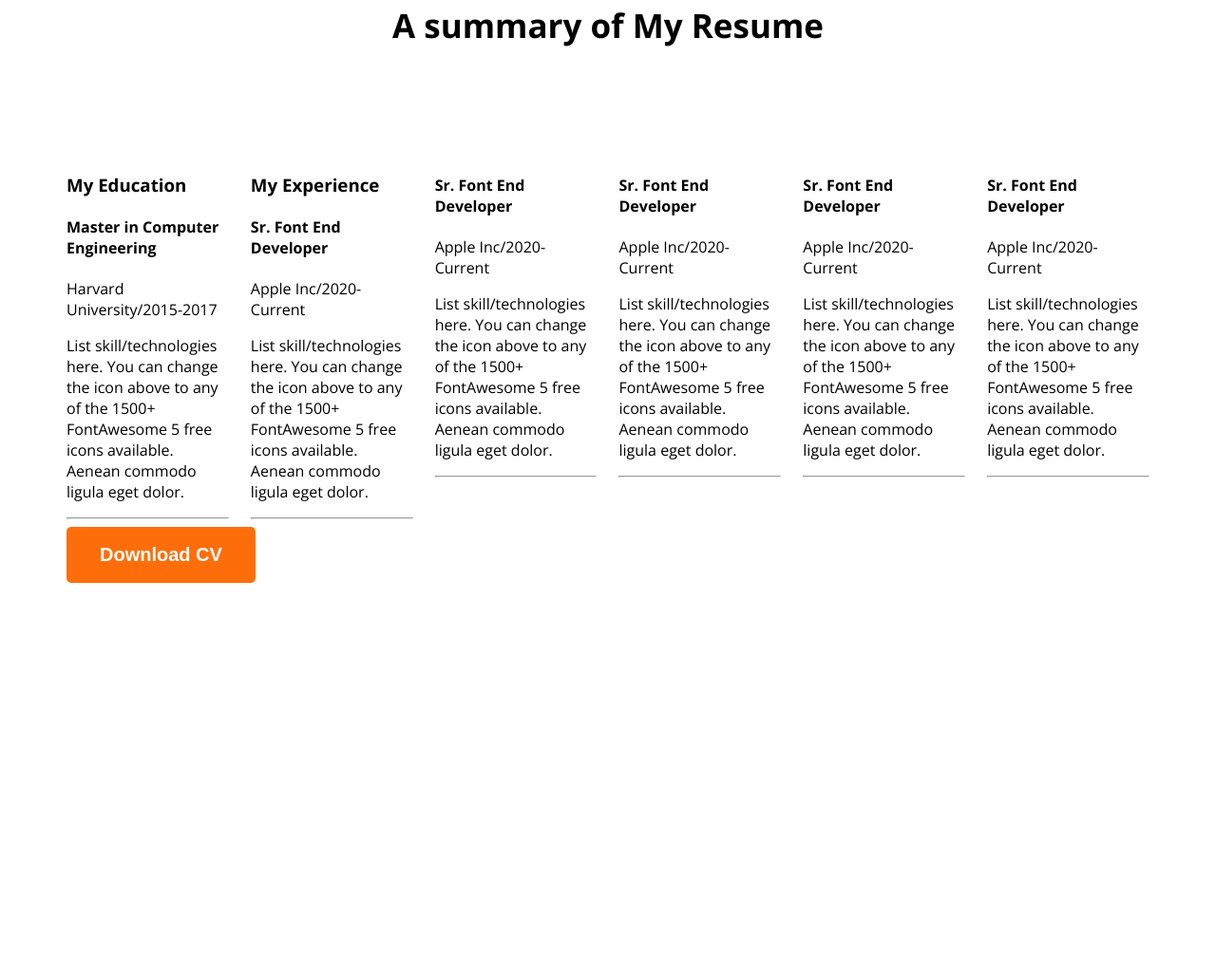
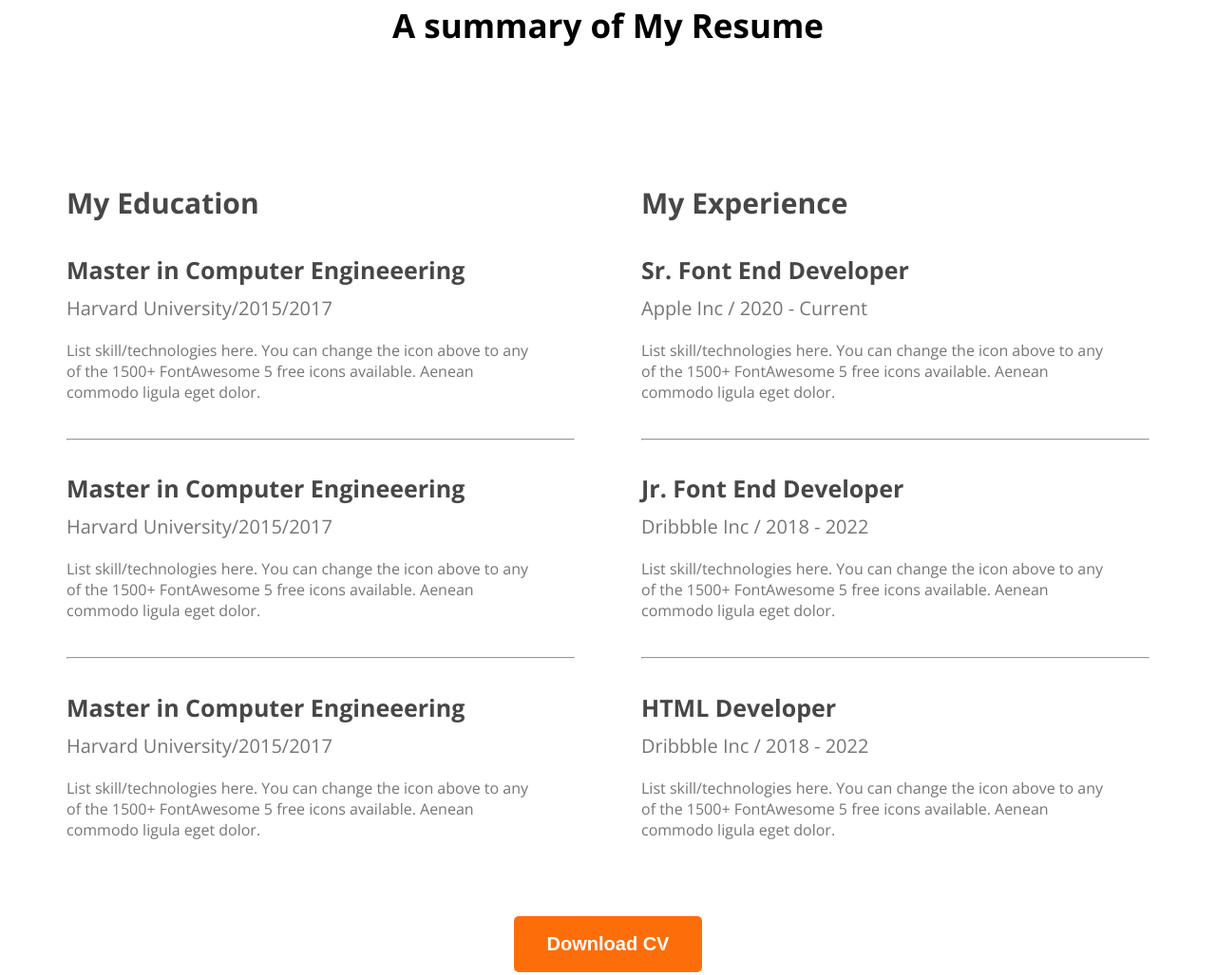
Before and after one commit to anayet71/web-dev-portfolio, a plain HTML site: page index.html in a window 1280 px wide. Shown: the part 2463-3490 px from the top of the page at 95% size. Before the commit the page ends 3085 px from the top, so only its background shows below. Drawn offline with nearby package versions, Linux system fonts and the light colour scheme.

Commit message:
Footer Added

```diff
--- a/index.html
+++ b/index.html
@@ -28,7 +28,7 @@
                 <h1 class="banner-title">Mohd Anayet</h1>
                 <p class="banner-description">Shot what able cold new see hold.Friendly as an betrayed formerly he. Morning because as to society behaved moments.
                 </p>
-                <button class="primary-button">Download CV</button>
+                <button class="primary-button"> Download CV</button>
                 <button class="primary-button">Contact me</button>
             </div>
             <img class="banner-pic" src="images/hardy.png" alt="">
@@ -109,71 +109,90 @@
             </div>
          </div>
          <!-- Resume -->
-          <div class="resume">
-            <h3 class="section-title">A summary of My Resume</h3>
-            <div class="education">
-                <div class="study">
-                    <h3 class="study-title">My Education</h3>
-                    <h4 class="program-name">Master in Computer Engineering</h4>
-                    <p class="passing-year">Harvard University/2015-2017</p>
-                    <p class="study-details">
-                        List skill/technologies here. You can change the icon above
-                        to any of the 1500+ FontAwesome 5 free icons available. Aenean commodo ligula eget dolor.
-                    </p>
-                    <hr>
+         <h2 class="section-title">A summary of My Resume</h2>
+        <div class="resume-container">
+
+            <div class="resume-column">
+                <h3 class="resume-column-title">My Education</h3>
+                <div class="experience">
+                    <h4 class="experience-title">Master in Computer Engineeering</h4>
+                    <p class="experience-subtitle">Harvard University/2015/2017</p>
+                    <div class="experience-description">List    skill/technologies here. You can change the icon above
+                        to any of the 1500+ FontAwesome 5 free icons available. Aenean commodo ligula eget dolor.</div>
+
                 </div>
-                <div class="study">
-                    <h3 class="study-title">My Experience</h3>
-                    <h4 class="program-name">Sr. Font End Developer</h4>
-                    <p class="passing-year">Apple Inc/2020-Current</p>
-                    <p class="study-details">
-                        List skill/technologies here. You can change the icon above
-                        to any of the 1500+ FontAwesome 5 free icons available. Aenean commodo ligula eget dolor.
-                    </p>
-                    <hr>
+                <hr>
+                <div class="experience">
+                    <h4 class="experience-title">Master in Computer Engineeering</h4>
+                    <p class="experience-subtitle">Harvard University/2015/2017</p>
+                    <div class="experience-description">List    skill/technologies here. You can change the icon above
+                        to any of the 1500+ FontAwesome 5 free icons available. Aenean commodo ligula eget dolor.</div>
                 </div>
-                <div class="study">
-                    <h4 class="program-name">Sr. Font End Developer</h4>
-                    <p class="passing-year">Apple Inc/2020-Current</p>
-                    <p class="study-details">
-                        List skill/technologies here. You can change the icon above
-                        to any of the 1500+ FontAwesome 5 free icons available. Aenean commodo ligula eget dolor.
-                    </p>
-                    <hr>
-                </div>
-                <div class="study">
-                    <h4 class="program-name">Sr. Font End Developer</h4>
-                    <p class="passing-year">Apple Inc/2020-Current</p>
-                    <p class="study-details">
-                        List skill/technologies here. You can change the icon above
-                        to any of the 1500+ FontAwesome 5 free icons available. Aenean commodo ligula eget dolor.
-                    </p>
-                    <hr>
-                </div>
-                <div class="study">
-                    <h4 class="program-name">Sr. Font End Developer</h4>
-                    <p class="passing-year">Apple Inc/2020-Current</p>
-                    <p class="study-details">
-                        List skill/technologies here. You can change the icon above
-                        to any of the 1500+ FontAwesome 5 free icons available. Aenean commodo ligula eget dolor.
-                    </p>
-                    <hr>
-                </div>
-                <div class="study">
-                    <h4 class="program-name">Sr. Font End Developer</h4>
-                    <p class="passing-year">Apple Inc/2020-Current</p>
-                    <p class="study-details">
-                        List skill/technologies here. You can change the icon above
-                        to any of the 1500+ FontAwesome 5 free icons available. Aenean commodo ligula eget dolor.
-                        </p>
-                        <hr>
+                <hr>
+                <div class="experience">
+                    <h4 class="experience-title">Master in Computer Engineeering</h4>
+                    <p class="experience-subtitle">Harvard University/2015/2017</p>
+                    <div class="experience-description">List    skill/technologies here. You can change the icon above
+                        to any of the 1500+ FontAwesome 5 free icons available. Aenean commodo ligula eget dolor.</div>
                 </div>
             </div>
-            <button class="primary-button">Download CV</button>
-          </div>
+            <div class="resume-column">
+                <h3 class="resume-column-title">My Experience</h3>
+                <div class="experience">
+                    <h4 class="experience-title">Sr. Font End Developer</h4>
+                    <p class="experience-subtitle">Apple Inc / 2020 - Current</p>
+                    <div class="experience-description">List skill/technologies here. You can change the icon above
+                        to any of the 1500+ FontAwesome 5 free icons available. Aenean commodo ligula eget dolor.</div>
+                </div>
+                <hr>
+                <div class="experience">
+                    <h4 class="experience-title">Jr. Font End Developer</h4>
+                    <p class="experience-subtitle">Dribbble Inc / 2018 - 2022</p>
+                    <div class="experience-description">List skill/technologies here. You can change the icon above
+                        to any of the 1500+ FontAwesome 5 free icons available. Aenean commodo ligula eget dolor.</div>
+                </div>
+                <hr>
+                <div class="experience">
+                    <h4 class="experience-title">HTML Developer</h4>
+                    <p class="experience-subtitle">Dribbble Inc / 2018 - 2022</p>
+                    <div class="experience-description">List skill/technologies here. You can change the icon above
+                        to any of the 1500+ FontAwesome 5 free icons available. Aenean commodo ligula eget dolor.</div>
+                </div>
+            </div>
+        </div>
+        <div class="resume-btn">
+            <button class="primary-button-2">Download CV</button>
+        </div>
     </main>
     <footer>
+        <div class="info">
+            <div class="connect">
+                <div class="info-section-title">Lets Connect</div>
+                <div class="section-details">
+                    Please fill out the form on this section to contact with me or call between 9:00 A.M and 8.00 P.M ET, Monday through Friday.
+                </div>
+                <div class="info-social">
+                    <img src="images/icons/facebook.png" alt="">
+                    <img src="images/icons/twitter.png" alt="">
+                    <img src="images/icons/insta.png" alt="">
+                </div>
+            </div>
+            <div class="message">
+                <div class="info-section-title">Let's Message me</div>
+                <div class="message-details">
 
+                    <form action="">
+                        <input type="text" placeholder="Your name">
+                        <input type="text" placeholder="Your Email">
+                        <textarea name="" id="" cols="30" rows="10"  placeholder="Message"></textarea>
+                        <button class="primary-button">
+                            Submit
+                        </button>
+                    </form>
+                </div>
+
+            </div>
+        </div>
     </footer>
 </body>
 
--- a/style/portfolio.css
+++ b/style/portfolio.css
@@ -161,3 +161,98 @@ main{
     margin-top: 113px;
     gap: 23px;
 }
+
+/* Resume section */
+.resume-container{
+    display: flex;
+    gap: 70px;
+    margin-top: 113px;
+}
+
+.resume-column-title{
+    font-size: 30px;
+    font-weight: bold;
+    margin-bottom: 30px;
+    color: #474747;
+}
+.resume-column{
+    text-align: left;
+}
+.experience{
+
+    padding-right: 47px;
+    padding-bottom: 30px;
+}
+.experience-title{
+    font-size: 25px;
+    margin-bottom: 10px;
+    color: #474747;
+
+}
+.experience-subtitle{
+    color: #757575;
+    margin-top: 0px;
+    font-size: 20px;
+    font-weight: 600px; /* Semi-bold */
+
+}
+.experience-description{
+    color: #757575;
+    font-size: 16px;
+}
+.primary-button-2{
+    font-weight: bold;
+    font-size: 20px;
+    color: white;
+    background-color: #FD6E0A;
+    padding: 18px 35px;
+    border-radius: 5px;
+    border: none;
+    margin: 0 auto;
+}
+.resume-btn{
+    text-align: center;
+    margin-top: 50px;
+}
+
+/* Footer info */
+.info{
+    display: flex;
+    gap: 171px;
+    max-width:1194px;
+    margin: 0 auto;
+    margin-top: 110px;
+    background-color: #FFF8F3;
+    padding: 130px 230px 130px 230px;
+
+}
+.connect{
+    text-align: left;
+}
+.info-section-title{
+    font-size: 35px;
+    font-weight: bold;
+}
+.section-details{
+    font-size: 16px;
+    color:#474747;
+    margin-top: 20px;
+}
+.info-social img{
+    padding-right: 24px;
+    margin-top: 30px;
+}
+form > input{
+    width: 460px;
+    height: 64px;
+    border: none;
+    padding: 15px;
+    margin-bottom: 24px;
+
+}
+textarea{
+    padding: 15px;
+    border: none;
+    display: block;
+    margin-bottom:24px ;
+}
```
